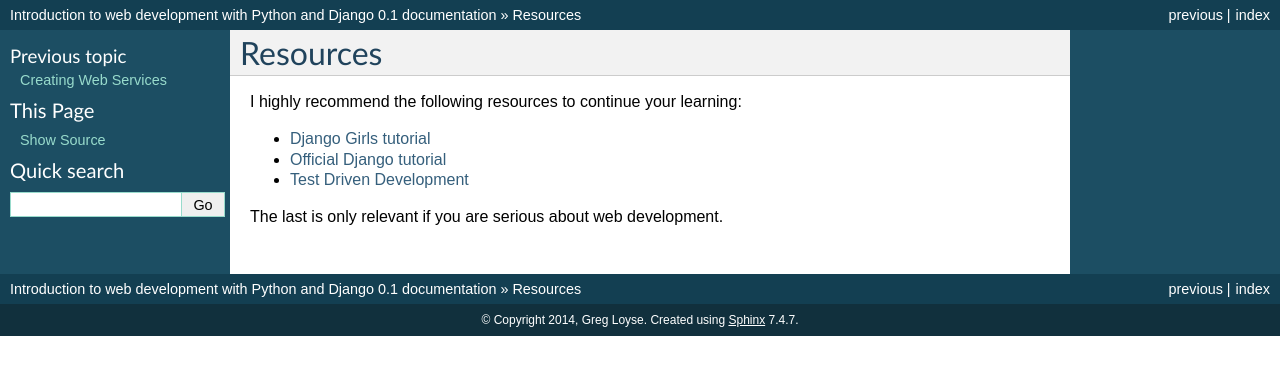
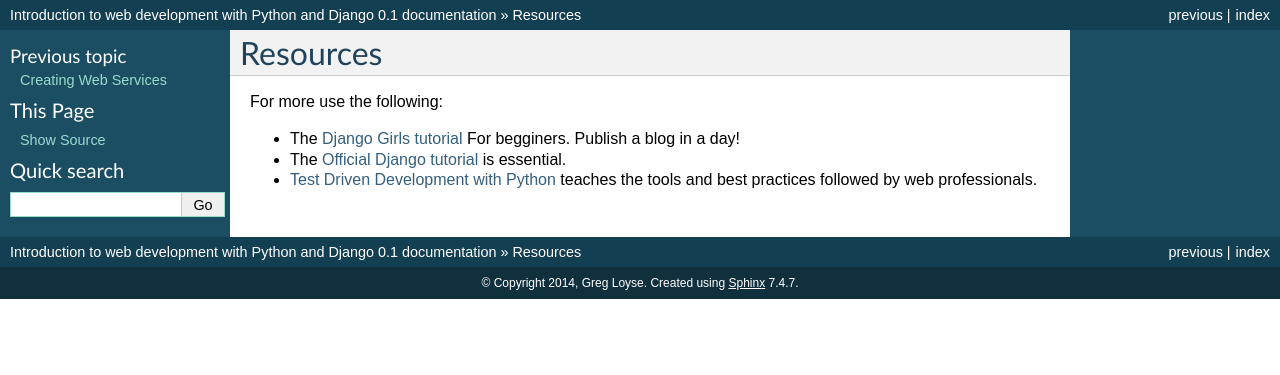
Before and after one commit to arachnegl/web-dev-intro, a Sphinx documentation site: the page built from source/resources.rst, in a window 1280 px wide. Shown: the top 375 px of the page. Built offline with Sphinx 7.4.7, drawn with Linux system fonts in a browser that asks for light colours.

Commit message:
more detail for resources

```diff
--- a/source/resources.rst
+++ b/source/resources.rst
@@ -1,12 +1,12 @@
 Resources
 *********
 
-I highly recommend the following resources to continue your learning:
+For more use the following:
 
-- `Django Girls tutorial <http://tutorial.djangogirls.org/>`_
-- `Official Django tutorial
-  <https://docs.djangoproject.com/en/dev/intro/tutorial01/>`_
-- `Test Driven Development
+- The `Django Girls tutorial <http://tutorial.djangogirls.org/>`_  For
+  begginers. Publish a blog in a day!
+- The `Official Django tutorial
+  <https://docs.djangoproject.com/en/dev/intro/tutorial01/>`_ is essential.
+- `Test Driven Development with Python
   <http://chimera.labs.oreilly.com/books/1234000000754/index.html>`_
-
-The last is only relevant if you are serious about web development.
+  teaches the tools and best practices followed by web professionals.
```
